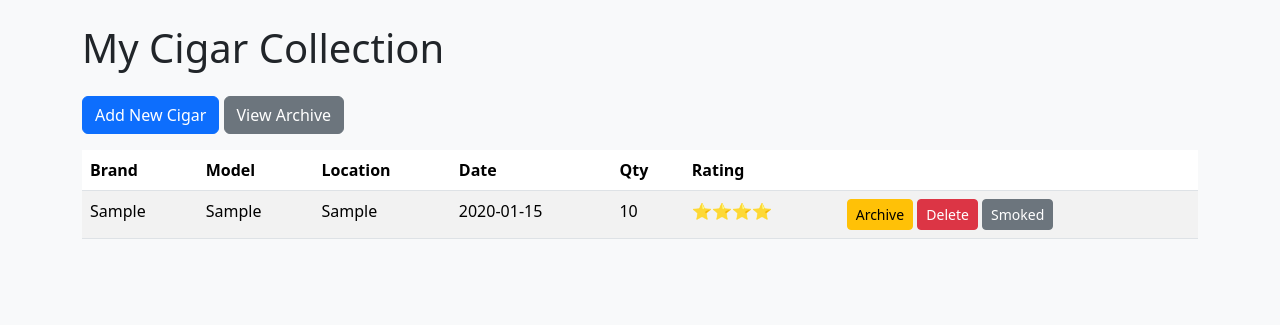
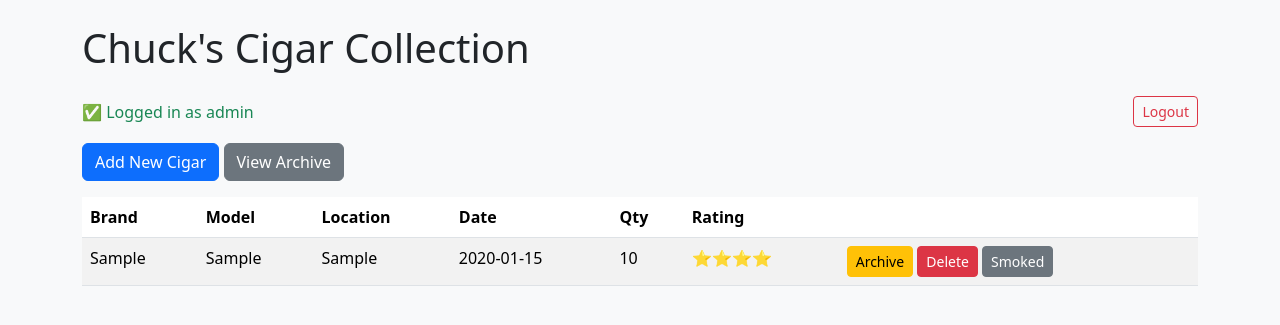
Before and after one commit to chuckbelcher/cigar_collection, a Flask app: page / in a window 1280 px wide. Shown: the top 325 px of the page. Run offline with Flask 3, Linux system fonts and the light colour scheme; the visitor is signed in with stand-in values (Sample User, id 1); tables that the repository leaves empty hold one stand-in row (values such as "Sample post").

Commit message:
Added logout option and display for logged in status.

```diff
--- a/app.py
+++ b/app.py
@@ -36,6 +36,8 @@ def archive():
 
 @app.route('/admin', methods=['GET', 'POST'])
 def admin():
+    if not session.get('logged_in'):
+        return redirect(url_for('login'))
     if 'logged_in' not in session:
         return redirect(url_for('login'))
     if request.method == 'POST':
@@ -81,19 +83,25 @@ def smoke(id):
     return redirect(url_for('index'))
 
 
+
 @app.route('/login', methods=['GET', 'POST'])
 def login():
     if request.method == 'POST':
-        username = request.form['username']
-        password = request.form['password']
-        admin_user = os.environ.get('ADMIN_USER', 'admin')
-        admin_pass = os.environ.get('ADMIN_PASS', 'password')
-        if username == admin_user and password == admin_pass:
+        user = request.form['username']
+        pw = request.form['password']
+        if user == app.config['ADMIN_USER'] and pw == app.config['ADMIN_PASS']:
             session['logged_in'] = True
-            return redirect(url_for('admin'))
+            return redirect(url_for('index'))
         else:
-            return render_template('login.html', error='Invalid credentials')
+            return render_template('login.html', error="Invalid credentials")
     return render_template('login.html')
+
+@app.route('/logout')
+def logout():
+    session.clear()
+    return redirect(url_for('login'))
+
+
 
 @app.route('/logout')
 def logout():
--- a/templates/index.html
+++ b/templates/index.html
@@ -8,7 +8,17 @@
 </head>
 <body class='bg-light'>
   <div class='container py-4'>
-    <h1 class='mb-4'>My Cigar Collection</h1>
+    <h1 class='mb-4'>Chuck's Cigar Collection</h1>
+    <div class="d-flex justify-content-between align-items-center mb-3">
+      {% if session.get('logged_in') %}
+        <div class="text-success">✅ Logged in as admin</div>
+        <a href="{{ url_for('logout') }}" class="btn btn-outline-danger btn-sm">Logout</a>
+      {% else %}
+        <div class="text-muted">Not logged in</div>
+        <a href="{{ url_for('login') }}" class="btn btn-outline-primary btn-sm">Login</a>
+      {% endif %}
+    </div>
+
     <a href='/admin' class='btn btn-primary mb-3'>Add New Cigar</a>
     <a href='/archive' class='btn btn-secondary mb-3'>View Archive</a>
     <table class='table table-striped'>
```
